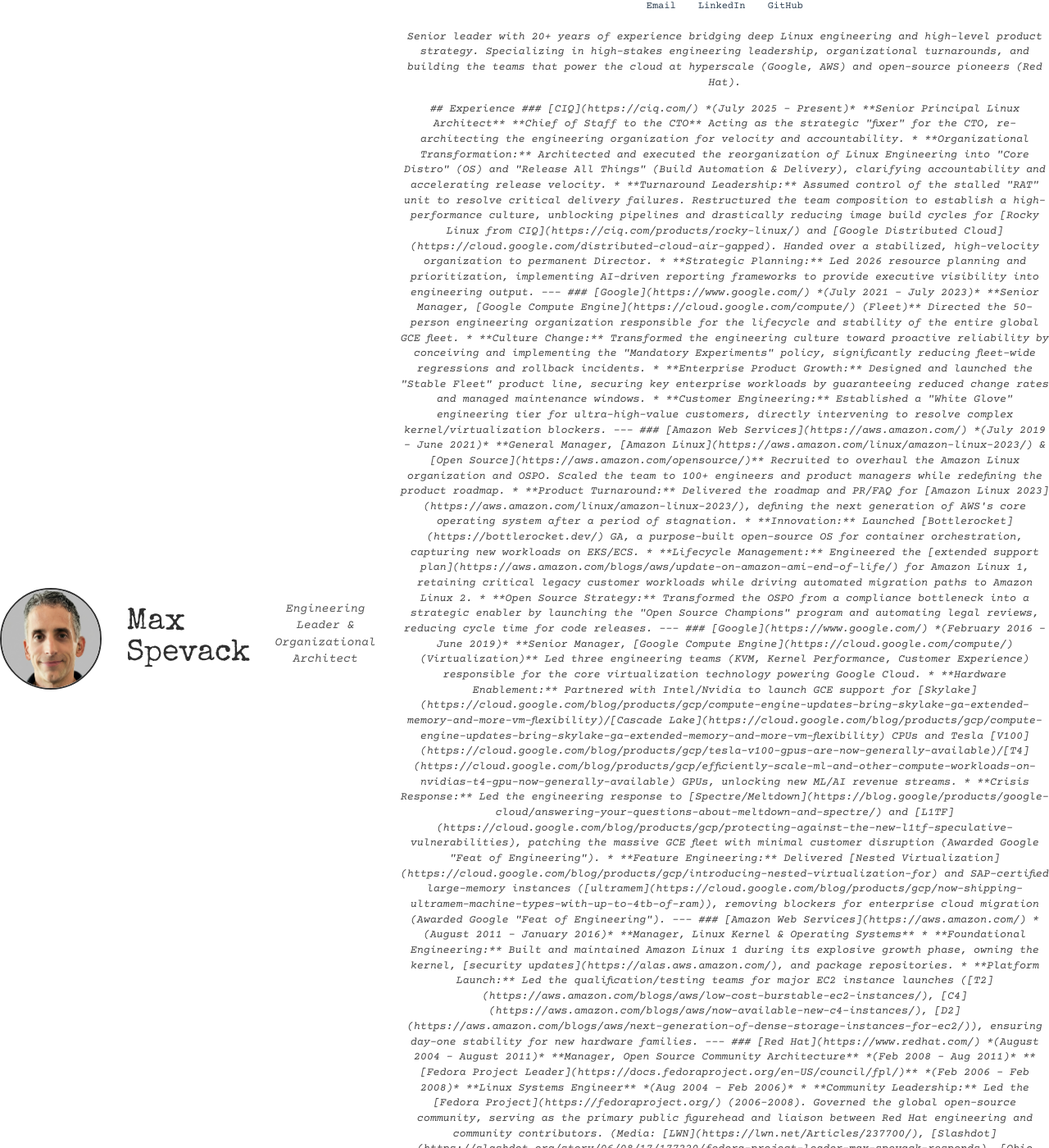
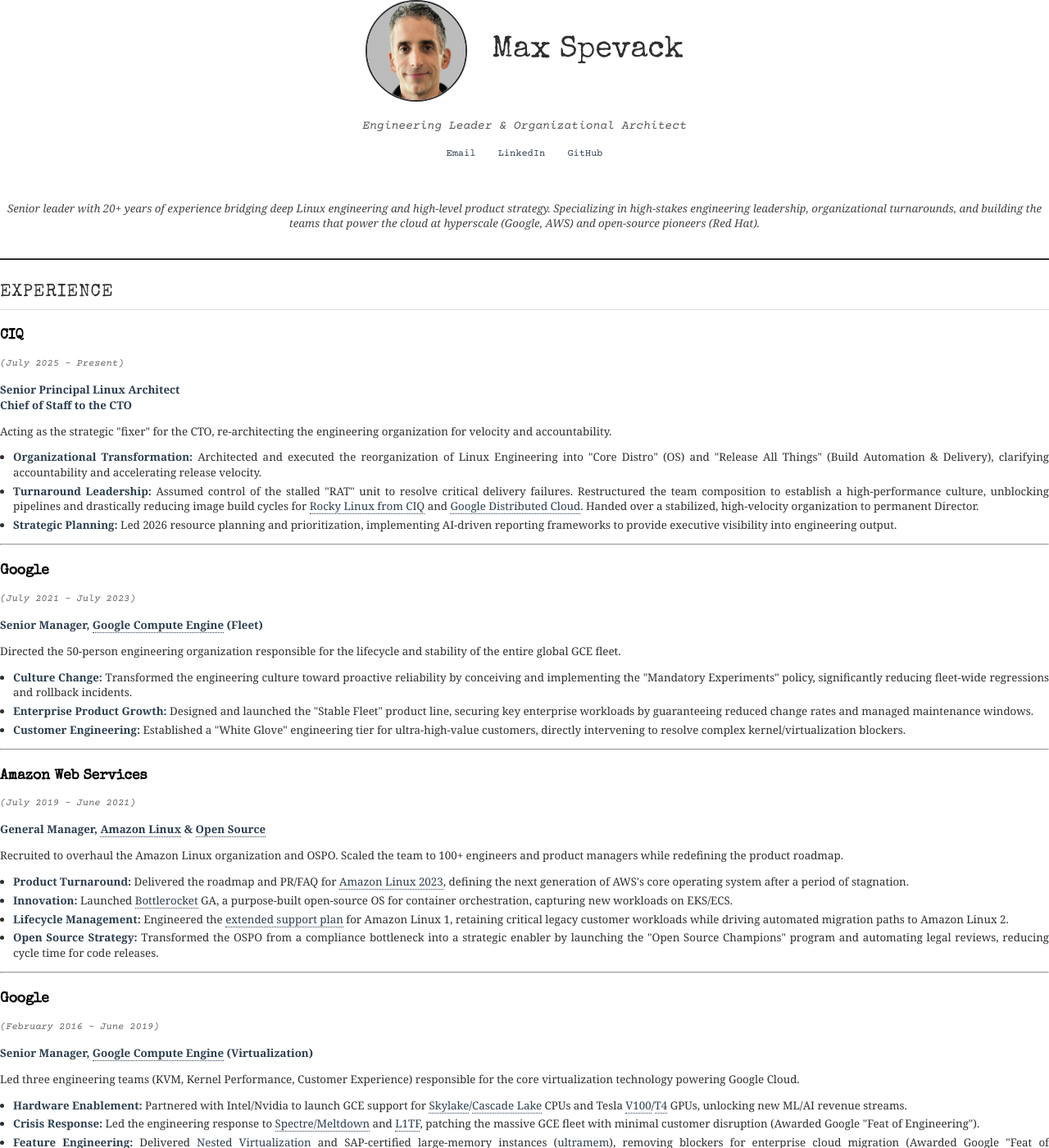
Before and after one commit to maxspevack/spevack.org, a Jekyll site: the page debug_resume.html, which Jekyll copies as it is, in a window 1280 px wide and 1400 px high. Shown: the whole window at 82% size. Built offline with Jekyll 4.4.1, drawn with Linux system fonts in a browser that asks for light colours; some of the changed text lies outside the part shown.

Commit message:
chore: Update website and resume PDF

```diff
--- a/debug_resume.html
+++ b/debug_resume.html
@@ -1,11 +1,11 @@
 
     <!DOCTYPE html>
-
     <html>
     <head>
-<meta charset="utf-8"/>
+        <meta charset="utf-8">
         <title>Max Spevack - Resume</title>
-<style>@import url('https://fonts.googleapis.com/css2?family=Courier+Prime:ital,wght@0,400;0,700;1,400&family=Special+Elite&display=swap');
+        <style>
+    @import url('https://fonts.googleapis.com/css2?family=Courier+Prime:ital,wght@0,400;0,700;1,400&family=Special+Elite&display=swap');
 
     @page {
         size: Letter;
@@ -19,7 +19,7 @@
     }
 
     body {
-        font-family: 'Georgia', serif; /* System font fallback works well in WeasyPrint */
+        font-family: 'Georgia', serif;
         font-size: 10pt;
         line-height: 1.4;
         color: #2f2f2f;
@@ -160,116 +160,97 @@
         text-align: justify;
     }
 
-    a[href$=".pdf"] { display: none; }</style>
+    a[href$=".pdf"] { display: none; }
+    </style>
     </head>
     <body>
         <div class="profile-header">
 <div class="identity-row">
 <img alt="Max Spevack" class="profile-photo" src="max.jpg"/>
 <h1>Max Spevack</h1>
+</div>
 <p class="profile-tagline">Engineering Leader &amp; Organizational Architect</p>
 <div class="social-icons">
 <a href="mailto:max.spevack@gmail.com"><span>Email</span></a>
 <a download="" href="/resume.pdf"><span>PDF</span></a>
 <a href="https://www.linkedin.com/in/maxspevack/"><span>LinkedIn</span></a>
 <a href="https://github.com/maxspevack"><span>GitHub</span></a>
+</div>
 <div style="max-width: 700px; margin: 20px auto 0 auto; text-align: left;">
 <p>Senior leader with 20+ years of experience bridging deep Linux engineering and high-level product strategy. Specializing in high-stakes engineering leadership, organizational turnarounds, and building the teams that power the cloud at hyperscale (Google, AWS) and open-source pioneers (Red Hat).</p>
+</div>
+</div>
 
-
-
-
-
-## Experience
-
-### [CIQ](https://ciq.com/)
-*(July 2025 - Present)*
-
-**Senior Principal Linux Architect**
-**Chief of Staff to the CTO**
-
-Acting as the strategic "fixer" for the CTO, re-architecting the engineering organization for velocity and accountability.
-
-*   **Organizational Transformation:** Architected and executed the reorganization of Linux Engineering into "Core Distro" (OS) and "Release All Things" (Build Automation &amp; Delivery), clarifying accountability and accelerating release velocity.
-*   **Turnaround Leadership:** Assumed control of the stalled "RAT" unit to resolve critical delivery failures. Restructured the team composition to establish a high-performance culture, unblocking pipelines and drastically reducing image build cycles for [Rocky Linux from CIQ](https://ciq.com/products/rocky-linux/) and [Google Distributed Cloud](https://cloud.google.com/distributed-cloud-air-gapped). Handed over a stabilized, high-velocity organization to permanent Director.
-*   **Strategic Planning:** Led 2026 resource planning and prioritization, implementing AI-driven reporting frameworks to provide executive visibility into engineering output.
-
----
-
-### [Google](https://www.google.com/)
-*(July 2021 - July 2023)*
-
-**Senior Manager, [Google Compute Engine](https://cloud.google.com/compute/) (Fleet)**
-
-Directed the 50-person engineering organization responsible for the lifecycle and stability of the entire global GCE fleet.
-
-*   **Culture Change:** Transformed the engineering culture toward proactive reliability by conceiving and implementing the "Mandatory Experiments" policy, significantly reducing fleet-wide regressions and rollback incidents.
-*   **Enterprise Product Growth:** Designed and launched the "Stable Fleet" product line, securing key enterprise workloads by guaranteeing reduced change rates and managed maintenance windows.
-*   **Customer Engineering:** Established a "White Glove" engineering tier for ultra-high-value customers, directly intervening to resolve complex kernel/virtualization blockers.
-
----
-
-### [Amazon Web Services](https://aws.amazon.com/)
-*(July 2019 - June 2021)*
-
-**General Manager, [Amazon Linux](https://aws.amazon.com/linux/amazon-linux-2023/) &amp; [Open Source](https://aws.amazon.com/opensource/)**
-
-Recruited to overhaul the Amazon Linux organization and OSPO. Scaled the team to 100+ engineers and product managers while redefining the product roadmap.
-
-*   **Product Turnaround:** Delivered the roadmap and PR/FAQ for [Amazon Linux 2023](https://aws.amazon.com/linux/amazon-linux-2023/), defining the next generation of AWS's core operating system after a period of stagnation.
-*   **Innovation:** Launched [Bottlerocket](https://bottlerocket.dev/) GA, a purpose-built open-source OS for container orchestration, capturing new workloads on EKS/ECS.
-*   **Lifecycle Management:** Engineered the [extended support plan](https://aws.amazon.com/blogs/aws/update-on-amazon-ami-end-of-life/) for Amazon Linux 1, retaining critical legacy customer workloads while driving automated migration paths to Amazon Linux 2.
-*   **Open Source Strategy:** Transformed the OSPO from a compliance bottleneck into a strategic enabler by launching the "Open Source Champions" program and automating legal reviews, reducing cycle time for code releases.
-
----
-
-### [Google](https://www.google.com/)
-*(February 2016 - June 2019)*
-
-**Senior Manager, [Google Compute Engine](https://cloud.google.com/compute/) (Virtualization)**
-
-Led three engineering teams (KVM, Kernel Performance, Customer Experience) responsible for the core virtualization technology powering Google Cloud.
-
-*   **Hardware Enablement:** Partnered with Intel/Nvidia to launch GCE support for [Skylake](https://cloud.google.com/blog/products/gcp/compute-engine-updates-bring-skylake-ga-extended-memory-and-more-vm-flexibility)/[Cascade Lake](https://cloud.google.com/blog/products/gcp/compute-engine-updates-bring-skylake-ga-extended-memory-and-more-vm-flexibility) CPUs and Tesla [V100](https://cloud.google.com/blog/products/gcp/tesla-v100-gpus-are-now-generally-available)/[T4](https://cloud.google.com/blog/products/gcp/efficiently-scale-ml-and-other-compute-workloads-on-nvidias-t4-gpu-now-generally-available) GPUs, unlocking new ML/AI revenue streams.
-*   **Crisis Response:** Led the engineering response to [Spectre/Meltdown](https://blog.google/products/google-cloud/answering-your-questions-about-meltdown-and-spectre/) and [L1TF](https://cloud.google.com/blog/products/gcp/protecting-against-the-new-l1tf-speculative-vulnerabilities), patching the massive GCE fleet with minimal customer disruption (Awarded Google "Feat of Engineering").
-*   **Feature Engineering:** Delivered [Nested Virtualization](https://cloud.google.com/blog/products/gcp/introducing-nested-virtualization-for) and SAP-certified large-memory instances ([ultramem](https://cloud.google.com/blog/products/gcp/now-shipping-ultramem-machine-types-with-up-to-4tb-of-ram)), removing blockers for enterprise cloud migration (Awarded Google "Feat of Engineering").
-
----
-
-### [Amazon Web Services](https://aws.amazon.com/)
-*(August 2011 - January 2016)*
-
-**Manager, Linux Kernel &amp; Operating Systems**
-
-*   **Foundational Engineering:** Built and maintained Amazon Linux 1 during its explosive growth phase, owning the kernel, [security updates](https://alas.aws.amazon.com/), and package repositories.
-*   **Platform Launch:** Led the qualification/testing teams for major EC2 instance launches ([T2](https://aws.amazon.com/blogs/aws/low-cost-burstable-ec2-instances/), [C4](https://aws.amazon.com/blogs/aws/now-available-new-c4-instances/), [D2](https://aws.amazon.com/blogs/aws/next-generation-of-dense-storage-instances-for-ec2/)), ensuring day-one stability for new hardware families.
-
----
-
-### [Red Hat](https://www.redhat.com/)
-*(August 2004 - August 2011)*
-
-**Manager, Open Source Community Architecture** *(Feb 2008 - Aug 2011)*
-**[Fedora Project Leader](https://docs.fedoraproject.org/en-US/council/fpl/)** *(Feb 2006 - Feb 2008)*
-**Linux Systems Engineer** *(Aug 2004 - Feb 2006)*
-
-*   **Community Leadership:** Led the [Fedora Project](https://fedoraproject.org/) (2006–2008). Governed the global open-source community, serving as the primary public figurehead and liaison between Red Hat engineering and community contributors. (Media: [LWN](https://lwn.net/Articles/237700/), [Slashdot](https://slashdot.org/story/06/08/17/177220/fedora-project-leader-max-spevack-responds), [Ohio Linux Fest](https://www.youtube.com/watch?v=JC6URXglbO4))
-*   **Strategy:** Founded the Open Source Community Architecture team, establishing the [Open Source Way](https://www.theopensourceway.org/) as a corporate standard for productizing community software and founding the [Teaching Open Source](https://teachingopensource.org/) community.
-
----
-
-### [Verisign](https://www.verisign.com/)
-*(October 2002 - August 2004)*
-
-**Quality Assurance Engineer**
-
----
-
-## Education
-
-### [Stanford University](https://cs.stanford.edu/)
-*(September 1998 - June 2002)*
-
-**BS [Computer Science](https://cs.stanford.edu/)**
-    </div></div></div></div></body>
+        <div class="main-content">
+            <h2>Experience</h2>
+<h3><a href="https://ciq.com/">CIQ</a></h3>
+<p><em>(July 2025 - Present)</em></p>
+<p><strong>Senior Principal Linux Architect</strong><br />
+<strong>Chief of Staff to the CTO</strong></p>
+<p>Acting as the strategic "fixer" for the CTO, re-architecting the engineering organization for velocity and accountability.</p>
+<ul>
+<li><strong>Organizational Transformation:</strong> Architected and executed the reorganization of Linux Engineering into "Core Distro" (OS) and "Release All Things" (Build Automation &amp; Delivery), clarifying accountability and accelerating release velocity.</li>
+<li><strong>Turnaround Leadership:</strong> Assumed control of the stalled "RAT" unit to resolve critical delivery failures. Restructured the team composition to establish a high-performance culture, unblocking pipelines and drastically reducing image build cycles for <a href="https://ciq.com/products/rocky-linux/">Rocky Linux from CIQ</a> and <a href="https://cloud.google.com/distributed-cloud-air-gapped">Google Distributed Cloud</a>. Handed over a stabilized, high-velocity organization to permanent Director.</li>
+<li><strong>Strategic Planning:</strong> Led 2026 resource planning and prioritization, implementing AI-driven reporting frameworks to provide executive visibility into engineering output.</li>
+</ul>
+<hr />
+<h3><a href="https://www.google.com/">Google</a></h3>
+<p><em>(July 2021 - July 2023)</em></p>
+<p><strong>Senior Manager, <a href="https://cloud.google.com/compute/">Google Compute Engine</a> (Fleet)</strong></p>
+<p>Directed the 50-person engineering organization responsible for the lifecycle and stability of the entire global GCE fleet.</p>
+<ul>
+<li><strong>Culture Change:</strong> Transformed the engineering culture toward proactive reliability by conceiving and implementing the "Mandatory Experiments" policy, significantly reducing fleet-wide regressions and rollback incidents.</li>
+<li><strong>Enterprise Product Growth:</strong> Designed and launched the "Stable Fleet" product line, securing key enterprise workloads by guaranteeing reduced change rates and managed maintenance windows.</li>
+<li><strong>Customer Engineering:</strong> Established a "White Glove" engineering tier for ultra-high-value customers, directly intervening to resolve complex kernel/virtualization blockers.</li>
+</ul>
+<hr />
+<h3><a href="https://aws.amazon.com/">Amazon Web Services</a></h3>
+<p><em>(July 2019 - June 2021)</em></p>
+<p><strong>General Manager, <a href="https://aws.amazon.com/linux/amazon-linux-2023/">Amazon Linux</a> &amp; <a href="https://aws.amazon.com/opensource/">Open Source</a></strong></p>
+<p>Recruited to overhaul the Amazon Linux organization and OSPO. Scaled the team to 100+ engineers and product managers while redefining the product roadmap.</p>
+<ul>
+<li><strong>Product Turnaround:</strong> Delivered the roadmap and PR/FAQ for <a href="https://aws.amazon.com/linux/amazon-linux-2023/">Amazon Linux 2023</a>, defining the next generation of AWS's core operating system after a period of stagnation.</li>
+<li><strong>Innovation:</strong> Launched <a href="https://bottlerocket.dev/">Bottlerocket</a> GA, a purpose-built open-source OS for container orchestration, capturing new workloads on EKS/ECS.</li>
+<li><strong>Lifecycle Management:</strong> Engineered the <a href="https://aws.amazon.com/blogs/aws/update-on-amazon-ami-end-of-life/">extended support plan</a> for Amazon Linux 1, retaining critical legacy customer workloads while driving automated migration paths to Amazon Linux 2.</li>
+<li><strong>Open Source Strategy:</strong> Transformed the OSPO from a compliance bottleneck into a strategic enabler by launching the "Open Source Champions" program and automating legal reviews, reducing cycle time for code releases.</li>
+</ul>
+<hr />
+<h3><a href="https://www.google.com/">Google</a></h3>
+<p><em>(February 2016 - June 2019)</em></p>
+<p><strong>Senior Manager, <a href="https://cloud.google.com/compute/">Google Compute Engine</a> (Virtualization)</strong></p>
+<p>Led three engineering teams (KVM, Kernel Performance, Customer Experience) responsible for the core virtualization technology powering Google Cloud.</p>
+<ul>
+<li><strong>Hardware Enablement:</strong> Partnered with Intel/Nvidia to launch GCE support for <a href="https://cloud.google.com/blog/products/gcp/compute-engine-updates-bring-skylake-ga-extended-memory-and-more-vm-flexibility">Skylake</a>/<a href="https://cloud.google.com/blog/products/gcp/compute-engine-updates-bring-skylake-ga-extended-memory-and-more-vm-flexibility">Cascade Lake</a> CPUs and Tesla <a href="https://cloud.google.com/blog/products/gcp/tesla-v100-gpus-are-now-generally-available">V100</a>/<a href="https://cloud.google.com/blog/products/gcp/efficiently-scale-ml-and-other-compute-workloads-on-nvidias-t4-gpu-now-generally-available">T4</a> GPUs, unlocking new ML/AI revenue streams.</li>
+<li><strong>Crisis Response:</strong> Led the engineering response to <a href="https://blog.google/products/google-cloud/answering-your-questions-about-meltdown-and-spectre/">Spectre/Meltdown</a> and <a href="https://cloud.google.com/blog/products/gcp/protecting-against-the-new-l1tf-speculative-vulnerabilities">L1TF</a>, patching the massive GCE fleet with minimal customer disruption (Awarded Google "Feat of Engineering").</li>
+<li><strong>Feature Engineering:</strong> Delivered <a href="https://cloud.google.com/blog/products/gcp/introducing-nested-virtualization-for">Nested Virtualization</a> and SAP-certified large-memory instances (<a href="https://cloud.google.com/blog/products/gcp/now-shipping-ultramem-machine-types-with-up-to-4tb-of-ram">ultramem</a>), removing blockers for enterprise cloud migration (Awarded Google "Feat of Engineering").</li>
+</ul>
+<hr />
+<h3><a href="https://aws.amazon.com/">Amazon Web Services</a></h3>
+<p><em>(August 2011 - January 2016)</em></p>
+<p><strong>Manager, Linux Kernel &amp; Operating Systems</strong></p>
+<ul>
+<li><strong>Foundational Engineering:</strong> Built and maintained Amazon Linux 1 during its explosive growth phase, owning the kernel, <a href="https://alas.aws.amazon.com/">security updates</a>, and package repositories.</li>
+<li><strong>Platform Launch:</strong> Led the qualification/testing teams for major EC2 instance launches (<a href="https://aws.amazon.com/blogs/aws/low-cost-burstable-ec2-instances/">T2</a>, <a href="https://aws.amazon.com/blogs/aws/now-available-new-c4-instances/">C4</a>, <a href="https://aws.amazon.com/blogs/aws/next-generation-of-dense-storage-instances-for-ec2/">D2</a>), ensuring day-one stability for new hardware families.</li>
+</ul>
+<hr />
+<h3><a href="https://www.redhat.com/">Red Hat</a></h3>
+<p><em>(August 2004 - August 2011)</em></p>
+<p><strong>Manager, Open Source Community Architecture</strong> <em>(Feb 2008 - Aug 2011)</em><br />
+<strong><a href="https://docs.fedoraproject.org/en-US/council/fpl/">Fedora Project Leader</a></strong> <em>(Feb 2006 - Feb 2008)</em><br />
+<strong>Linux Systems Engineer</strong> <em>(Aug 2004 - Feb 2006)</em></p>
+<ul>
+<li><strong>Community Leadership:</strong> Led the <a href="https://fedoraproject.org/">Fedora Project</a> (2006–2008). Governed the global open-source community, serving as the primary public figurehead and liaison between Red Hat engineering and community contributors. (Media: <a href="https://lwn.net/Articles/237700/">LWN</a>, <a href="https://slashdot.org/story/06/08/17/177220/fedora-project-leader-max-spevack-responds">Slashdot</a>, <a href="https://www.youtube.com/watch?v=JC6URXglbO4">Ohio Linux Fest</a>)</li>
+<li><strong>Strategy:</strong> Founded the Open Source Community Architecture team, establishing the <a href="https://www.theopensourceway.org/">Open Source Way</a> as a corporate standard for productizing community software and founding the <a href="https://teachingopensource.org/">Teaching Open Source</a> community.</li>
+</ul>
+<hr />
+<h3><a href="https://www.verisign.com/">Verisign</a></h3>
+<p><em>(October 2002 - August 2004)</em></p>
+<p><strong>Quality Assurance Engineer</strong></p>
+<hr />
+<h2>Education</h2>
+<h3><a href="https://cs.stanford.edu/">Stanford University</a></h3>
+<p><em>(September 1998 - June 2002)</em></p>
+<p><strong>BS <a href="https://cs.stanford.edu/">Computer Science</a></strong></p>
+        </div>
+    </body>
     </html>
```
Also changed, not shown: generate_pdf.py (+69 -57 lines), 1 other file. Lines whose indentation alone changed are shown as unchanged.
